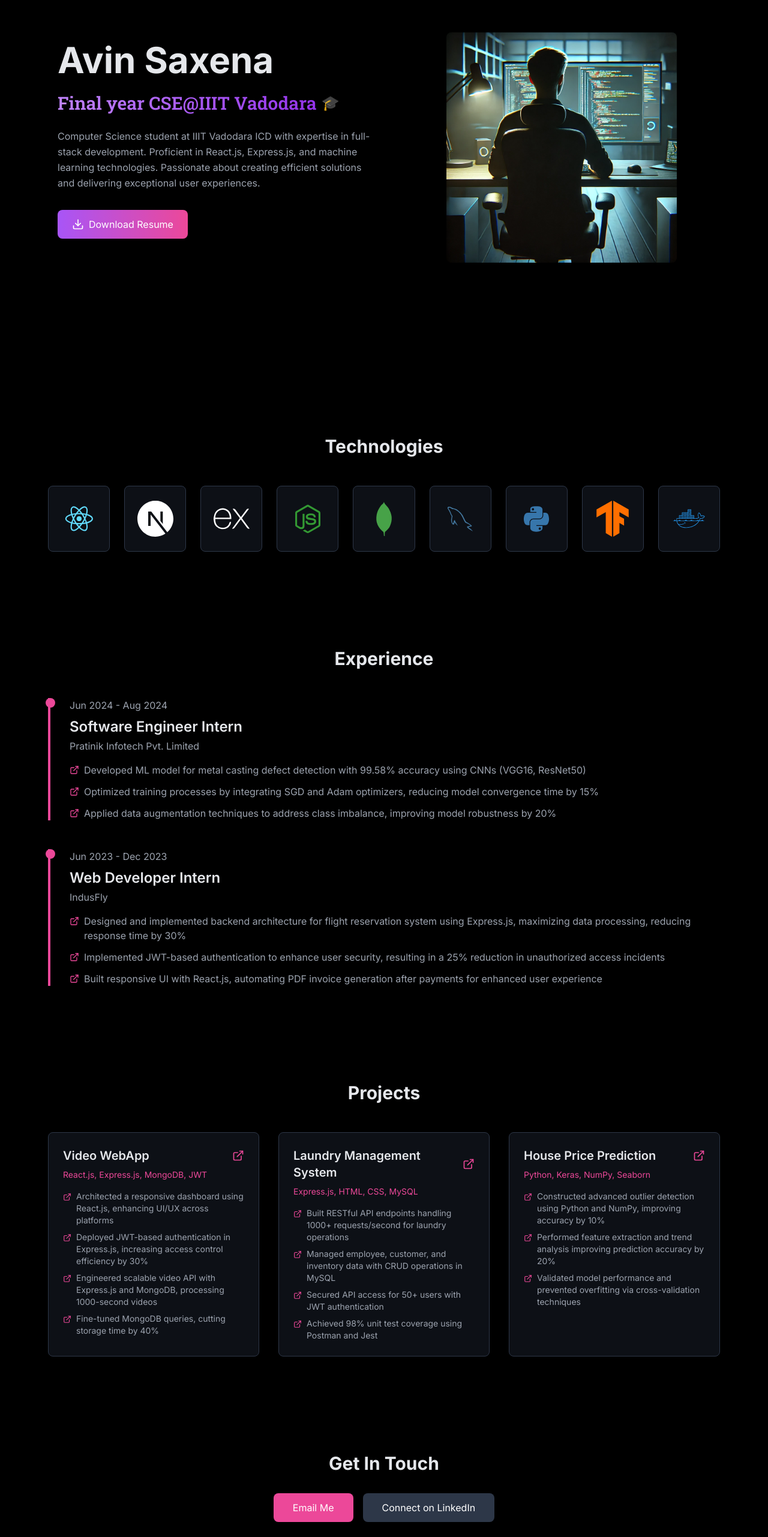
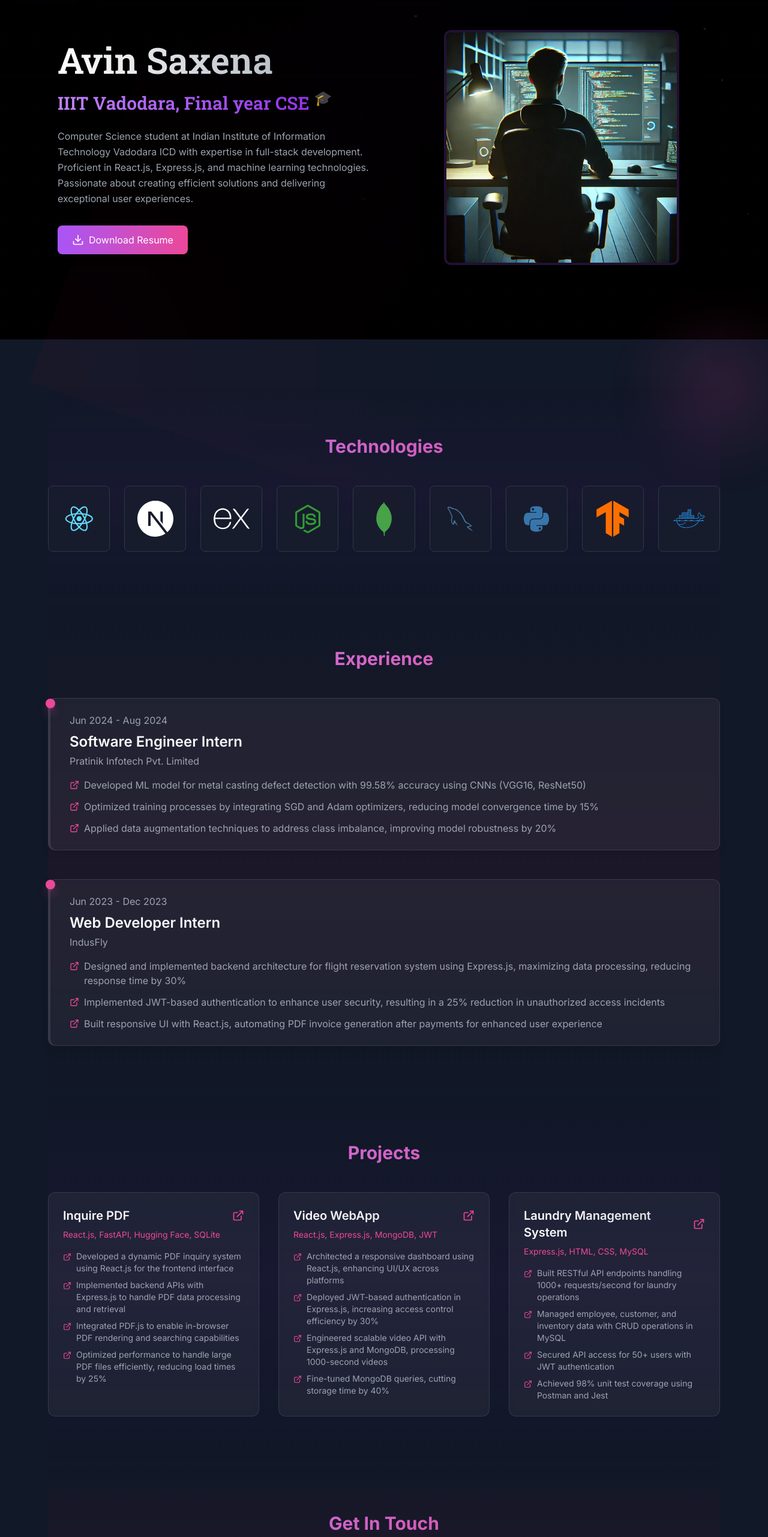
Before and after one commit to Avin-saxena/PortFolio, a React (Create React App) app: page / in a window 1280 px wide. Shown: the part 234-2797 px from the top of the page at 60% size. Built offline with nearby package versions, Linux system fonts and the light colour scheme.

Commit message:
updated portfolio

```diff
--- a/src/App.css
+++ b/src/App.css
@@ -49,3 +49,7 @@ html {
   opacity: 0;
   transition: opacity 0.3s ease;
 }
+
+.text-shadow {
+  text-shadow: 2px 2px 4px rgba(0, 0, 0, 0.5);
+}
--- a/src/App.js
+++ b/src/App.js
@@ -1,13 +1,9 @@
+import React from 'react';
+import { Github, Linkedin, Mail, ExternalLink, Download, Phone } from 'lucide-react';
+import { motion } from 'framer-motion';
+import profileImage from './assets/Avin..png'; // Corrected file name
+import heroImage from './assets/icon.webp';
 
-
-import React from 'react';
-import { Github, Linkedin, Mail, ExternalLink, Download } from 'lucide-react';
-import { motion } from 'framer-motion';
-import profileImage from './assets/Avin..png'; // Ensure you have this image
-import heroImage from './assets/icon.webp'; // Replace with your image file
-// import resumePDF from './assets/resume.pdf';
-
-// Updated icon imports
 import {
   DiReact,
   DiNodejsSmall,
@@ -18,10 +14,7 @@ import {
 } from 'react-icons/di';
 import { SiNextdotjs, SiExpress, SiTensorflow } from 'react-icons/si';
 
-// Import the TechnologyCard component
 import TechnologyCard from './components/TechnologyCard';
-
-
 
 const App = () => {
   const technologies = [
@@ -61,6 +54,17 @@ const App = () => {
 
   const projects = [
     {
+      title: 'Inquire PDF',
+      tech: 'React.js, FastAPI, Hugging Face, SQLite',
+      description: [
+        'Developed a dynamic PDF inquiry system using React.js for the frontend interface',
+        'Implemented backend APIs with Express.js to handle PDF data processing and retrieval',
+        'Integrated PDF.js to enable in-browser PDF rendering and searching capabilities',
+        'Optimized performance to handle large PDF files efficiently, reducing load times by 25%',
+      ],
+      link: 'https://github.com/Avin-saxena/inquire-pdf',
+    },
+    {
       title: 'Video WebApp',
       tech: 'React.js, Express.js, MongoDB, JWT',
       description: [
@@ -82,42 +86,77 @@ const App = () => {
       ],
       link: 'https://github.com/Avin-saxena/laundry-management-system',
     },
-    {
-      title: 'House Price Prediction',
-      tech: 'Python, Keras, NumPy, Seaborn',
-      description: [
-        'Constructed advanced outlier detection using Python and NumPy, improving accuracy by 10%',
-        'Performed feature extraction and trend analysis improving prediction accuracy by 20%',
-        'Validated model performance and prevented overfitting via cross-validation techniques',
-      ],
-      link: 'https://github.com/Avin-saxena/house_price_prediction',
-    },
+    // Replaced "House Price Prediction" with "Inquire PDF"
+
   ];
 
   return (
-    <div className="min-h-screen bg-black bg-pattern text-gray-200 font-sans">
-      {/* Header */}
-      <header className="fixed top-0 w-full bg-black/70 backdrop-blur-md z-50 shadow-custom-dark">
+    <div className="min-h-screen text-gray-200 font-sans relative overflow-hidden">
+      {/* Animated gradient background */}
+      <div className="fixed inset-0 bg-black pointer-events-none">
+        {/* Animated gradient overlay */}
+        <div
+          className="absolute inset-0 opacity-30"
+          style={{
+            backgroundImage: `
+              radial-gradient(circle at 50% 50%, rgba(128, 0, 128, 0.1) 0%, transparent 50%),
+              radial-gradient(circle at 0% 0%, rgba(0, 0, 255, 0.1) 0%, transparent 50%),
+              radial-gradient(circle at 100% 100%, rgba(255, 0, 128, 0.1) 0%, transparent 50%)
+            `,
+            animation: 'gradient-rotation 20s linear infinite',
+          }}
+        />
+
+        {/* Grid pattern */}
+        <div
+          className="absolute inset-0 opacity-20"
+          style={{
+            backgroundImage: `
+              linear-gradient(to right, rgba(255, 255, 255, 0.05) 1px, transparent 1px),
+              linear-gradient(to bottom, rgba(255, 255, 255, 0.05) 1px, transparent 1px)
+            `,
+            backgroundSize: '60px 60px'
+          }}
+        />
+
+        {/* Floating particles effect */}
+        <div className="absolute inset-0">
+          {Array.from({ length: 10 }).map((_, i) => (
+            <div
+              key={i}
+              className="absolute rounded-full bg-white/10"
+              style={{
+                width: Math.random() * 4 + 1 + 'px',
+                height: Math.random() * 4 + 1 + 'px',
+                left: Math.random() * 100 + '%',
+                top: Math.random() * 100 + '%',
+                animation: `float-${i} ${Math.random() * 10 + 10}s linear infinite`,
+              }}
+            />
+          ))}
+        </div>
+      </div>
+
+      {/* Header with glass morphism */}
+      <header className="fixed top-0 w-full bg-black/40 backdrop-blur-md z-50 border-b border-white/10">
         <div className="max-w-6xl mx-auto px-4 py-4 flex justify-between items-center">
-          {/* Left Side: Profile Picture and AS */}
           <div className="flex items-center space-x-2">
             <motion.img
               src={profileImage}
               alt="Avin Saxena"
-              className="w-10 h-10 rounded-full"
+              className="w-10 h-10 rounded-full ring-2 ring-purple-500/20"
               initial={{ opacity: 0, scale: 0.8 }}
               animate={{ opacity: 1, scale: 1 }}
               transition={{ duration: 0.5 }}
             />
-            <h1 className="text-2xl font-bold tracking-wider">AS</h1>
+            <h1 className="text-2xl font-bold tracking-wider bg-clip-text text-transparent bg-gradient-to-r from-purple-400 to-pink-500">AS</h1>
           </div>
-          {/* Right Side: Social Icons */}
           <div className="flex space-x-4">
             <a
               href="https://github.com/Avin-saxena"
               target="_blank"
               rel="noopener noreferrer"
-              className="text-gray-400 hover:text-pink-500 transition-colors"
+              className="text-gray-400 hover:text-pink-500 transition-all duration-300 transform hover:scale-110"
               aria-label="GitHub"
             >
               <Github size={24} />
@@ -126,14 +165,14 @@ const App = () => {
               href="https://www.linkedin.com/in/avin-saxena-384616237/"
               target="_blank"
               rel="noopener noreferrer"
-              className="text-gray-400 hover:text-pink-500 transition-colors"
+              className="text-gray-400 hover:text-pink-500 transition-all duration-300 transform hover:scale-110"
               aria-label="LinkedIn"
             >
               <Linkedin size={24} />
             </a>
             <a
               href="mailto:avin12121111@gmail.com"
-              className="text-gray-400 hover:text-pink-500 transition-colors"
+              className="text-gray-400 hover:text-pink-500 transition-all duration-300 transform hover:scale-110"
               aria-label="Email"
             >
               <Mail size={24} />
@@ -142,73 +181,88 @@ const App = () => {
         </div>
       </header>
 
-      {/* Main Content */}
-      <main className="pt-20 max-w-6xl mx-auto px-4">
-        {/* Hero Section */}
-        <section className="min-h-screen flex flex-col justify-center">
+      <main className="relative z-10 pt-20 max-w-6xl mx-auto px-4">
+        {/* Hero Section with enhanced styling */}
+        <section className="min-h-screen flex flex-col justify-center relative">
+          <div className="absolute -top-20 -left-20 w-40 h-40 bg-purple-500/20 rounded-full blur-3xl animate-pulse" />
+          <div className="absolute -bottom-20 -right-20 w-40 h-40 bg-pink-500/20 rounded-full blur-3xl animate-pulse" />
+
           <motion.div
             className="flex flex-col md:flex-row items-start gap-12"
             initial={{ opacity: 0, y: 20 }}
             animate={{ opacity: 1, y: 0 }}
             transition={{ duration: 0.5 }}
           >
-            {/* Text Content */}
+            {/* Removed the box around the name by adjusting the container */}
             <div className="md:w-1/2 mt-4 ml-4">
-              <h1 className="text-5xl md:text-6xl font-bold mb-6">
+              <motion.h1
+                className="text-5xl md:text-6xl font-serif font-semibold mb-6 bg-clip-text text-transparent bg-gradient-to-r from-white to-gray-400"
+                initial={{ opacity: 0, y: -20 }}
+                animate={{ opacity: 1, y: 0 }}
+                transition={{ duration: 0.6 }}
+              >
                 Avin Saxena
-              </h1>
+              </motion.h1>
               <div className="flex items-center gap-2 mb-6">
                 <h2 className="text-2xl md:text-3xl bg-gradient-to-r from-purple-400 to-purple-600 text-transparent bg-clip-text font-semibold font-serif">
-                  Final year CSE@IIIT Vadodara
+                  IIIT Vadodara, Final year CSE
                 </h2>
-                <span className="text-2xl">🎓</span>
+                <span className="text-2xl animate-bounce">🎓</span>
               </div>
-              <p className="text-gray-400 leading-relaxed mb-8">
-                Computer Science student at IIIT Vadodara ICD with expertise in
+              <motion.p
+                className="text-gray-400 leading-relaxed mb-8"
+                initial={{ opacity: 0 }}
+                animate={{ opacity: 1 }}
+                transition={{ delay: 0.3, duration: 0.6 }}
+              >
+                Computer Science student at Indian Institute of Information Technology Vadodara ICD with expertise in
                 full-stack development. Proficient in React.js, Express.js, and
                 machine learning technologies. Passionate about creating
                 efficient solutions and delivering exceptional user experiences.
-              </p>
+              </motion.p>
               {/* Resume Download Button */}
               <motion.a
-  href="/Avin_Saxena_Resume.pdf"  // Updated path to match your file name
+                href="/Avin_Saxena_Resume.pdf" // Ensure the PDF is in the public folder
                 download="Avin_Saxena_Resume.pdf"
                 className="inline-flex items-center px-6 py-3 bg-gradient-to-r from-purple-500 to-pink-500 text-white rounded-lg
                           shadow-lg hover:from-purple-600 hover:to-pink-600 transition-all duration-300
-            transform hover:scale-105 active:scale-95"
+                          transform hover:scale-105 active:scale-95 hover:shadow-pink-500/25 focus:outline-none focus:ring-2 focus:ring-pink-500 focus:ring-opacity-50"
                 whileHover={{ scale: 1.05 }}
                 whileTap={{ scale: 0.95 }}
                 initial={{ opacity: 0 }}
                 animate={{ opacity: 1 }}
                 transition={{ delay: 0.5 }}
+                aria-label="Download Resume"
               >
                 <Download className="w-5 h-5 mr-2" />
                 <span className="font-medium">Download Resume</span>
               </motion.a>
             </div>
-            {/* Enlarged Image on the Right */}
             <div className="md:w-1/2 flex justify-center">
               <motion.img
                 src={heroImage}
                 alt="Avin Saxena"
-                className="w-96 h-96 md:w-96 md:h-96 rounded-lg shadow-2xl object-cover"
+                className="w-96 h-96 md:w-96 md:h-96 rounded-lg shadow-2xl object-cover ring-4 ring-purple-500/20 hover:ring-pink-500/20 transition-all duration-300"
                 initial={{ opacity: 0, scale: 0.8 }}
                 whileInView={{ opacity: 1, scale: 1 }}
                 transition={{ duration: 0.5 }}
                 viewport={{ once: true }}
+                loading="lazy"
               />
             </div>
           </motion.div>
         </section>
-        {/* Technologies Section */}
+
+        {/* Technologies Section with enhanced cards */}
         <motion.section
-          className="py-20"
+          className="py-20 relative"
           initial={{ opacity: 0 }}
           whileInView={{ opacity: 1 }}
           viewport={{ once: false, amount: 0.2 }}
           transition={{ duration: 0.5 }}
         >
-          <h2 className="text-3xl font-bold mb-12 text-center">
+          <div className="absolute inset-0 bg-gradient-to-b from-transparent via-purple-900/10 to-transparent" />
+          <h2 className="text-3xl font-bold mb-12 text-center bg-clip-text text-transparent bg-gradient-to-r from-purple-400 to-pink-500">
             Technologies
           </h2>
           <div className="grid grid-cols-3 sm:grid-cols-5 md:grid-cols-9 gap-6">
@@ -224,30 +278,32 @@ const App = () => {
           </div>
         </motion.section>
 
-        {/* Experience Section */}
+        {/* Experience Section with enhanced timeline */}
         <motion.section
-          className="py-20"
+          className="py-20 relative"
           initial={{ opacity: 0 }}
           whileInView={{ opacity: 1 }}
           viewport={{ once: false, amount: 0.2 }}
           transition={{ duration: 0.5 }}
         >
-          <h2 className="text-3xl font-bold mb-12 text-center">
+          <div className="absolute inset-0 bg-gradient-to-b from-transparent via-pink-900/10 to-transparent" />
+          <h2 className="text-3xl font-bold mb-12 text-center bg-clip-text text-transparent bg-gradient-to-r from-purple-400 to-pink-500">
             Experience
           </h2>
           <div className="space-y-12">
             {experience.map((exp, index) => (
               <motion.div
                 key={index}
-                className="border-l-4 border-pink-500 pl-8 relative"
+                className="border-l-4 border-pink-500 pl-8 relative p-6 rounded-xl bg-white/5 backdrop-blur-sm border border-white/10 shadow-lg hover:shadow-pink-500/10 transition-all duration-300"
                 initial={{ opacity: 0, x: -50 }}
                 whileInView={{ opacity: 1, x: 0 }}
                 viewport={{ once: false, amount: 0.3 }}
                 transition={{ delay: index * 0.2, duration: 0.5 }}
               >
-                <div className="absolute -left-2 top-0 w-4 h-4 bg-pink-500 rounded-full"></div>
+                <div className="absolute -left-2 top-0 w-4 h-4
+                bg-pink-500 rounded-full shadow-lg shadow-pink-500/50"></div>
                 <p className="text-gray-400 mb-2">{exp.period}</p>
-                <h3 className="text-2xl font-semibold mb-1">{exp.role}</h3>
+                <h3 className="text-2xl font-semibold mb-1 bg-clip-text text-transparent bg-gradient-to-r from-white to-gray-300">{exp.role}</h3>
                 <p className="text-gray-400 mb-4">{exp.company}</p>
                 <ul className="space-y-3">
                   {exp.achievements.map((achievement, i) => (
@@ -265,8 +321,9 @@ const App = () => {
                       <ExternalLink
                         size={16}
                         className="mt-1 flex-shrink-0 text-pink-500"
+                        aria-hidden="true"
                       />
-                      <span>{achievement}</span>
+                      <span className="hover:text-gray-300 transition-colors duration-300">{achievement}</span>
                     </motion.li>
                   ))}
                 </ul>
@@ -275,34 +332,37 @@ const App = () => {
           </div>
         </motion.section>
 
-        {/* Projects Section */}
+        {/* Projects Section with enhanced cards */}
         <motion.section
-          className="py-20"
+          className="py-20 relative"
           initial={{ opacity: 0 }}
           whileInView={{ opacity: 1 }}
           viewport={{ once: false, amount: 0.2 }}
           transition={{ duration: 0.5 }}
         >
-          <h2 className="text-3xl font-bold mb-12 text-center">Projects</h2>
+          <div className="absolute inset-0 bg-gradient-to-b from-transparent via-purple-900/10 to-transparent" />
+          <h2 className="text-3xl font-bold mb-12 text-center bg-clip-text text-transparent bg-gradient-to-r from-purple-400 to-pink-500">
+            Projects
+          </h2>
           <div className="grid md:grid-cols-2 lg:grid-cols-3 gap-8">
             {projects.map((project, index) => (
               <motion.div
                 key={index}
-                className="bg-gray-900/50 rounded-lg p-6 border border-gray-800 hover:bg-gray-800 transition-colors"
+                className="bg-white/5 backdrop-blur-sm rounded-xl p-6 border border-white/10 hover:bg-white/10 transition-all duration-300 hover:shadow-xl hover:shadow-purple-500/10 group"
                 initial={{ opacity: 0, y: 20 }}
                 whileInView={{ opacity: 1, y: 0 }}
                 viewport={{ once: false, amount: 0.3 }}
                 transition={{ delay: index * 0.1, duration: 0.5 }}
                 whileHover={{ y: -5 }}
               >
-                <h3 className="text-xl font-semibold mb-2 flex items-center justify-between">
+                <h3 className="text-xl font-semibold mb-2 flex items-center justify-between bg-clip-text text-transparent bg-gradient-to-r from-white to-gray-300">
                   {project.title}
                   {project.link && (
                     <a
                       href={project.link}
                       target="_blank"
                       rel="noopener noreferrer"
-                      className="text-pink-500 hover:text-pink-400 transition-colors"
+                      className="text-pink-500 hover:text-pink-400 transition-colors transform hover:scale-110 duration-300"
                       aria-label={`View ${project.title}`}
                     >
                       <ExternalLink size={20} />
@@ -314,11 +374,12 @@ const App = () => {
                   {project.description.map((item, i) => (
                     <li
                       key={i}
-                      className="flex items-start gap-2 text-gray-400 text-sm"
+                      className="flex items-start gap-2 text-gray-400 text-sm group-hover:text-gray-300 transition-colors duration-300"
                     >
                       <ExternalLink
                         size={14}
                         className="mt-1 flex-shrink-0 text-pink-500"
+                        aria-hidden="true"
                       />
                       <span>{item}</span>
                     </li>
@@ -329,34 +390,47 @@ const App = () => {
           </div>
         </motion.section>
 
-        {/* Contact Section */}
+        {/* Contact Section with enhanced buttons */}
         <motion.section
-          className="py-20"
+          className="py-20 relative"
           initial={{ opacity: 0 }}
           whileInView={{ opacity: 1 }}
           viewport={{ once: false, amount: 0.2 }}
           transition={{ duration: 0.5 }}
         >
+          <div className="absolute inset-0 bg-gradient-to-b from-transparent via-pink-900/10 to-transparent" />
           <div className="text-center">
-            <h2 className="text-3xl font-bold mb-8">Get In Touch</h2>
+            <h2 className="text-3xl font-bold mb-8 bg-clip-text text-transparent bg-gradient-to-r from-purple-400 to-pink-500">
+              Get In Touch
+            </h2>
             <div className="flex flex-col sm:flex-row justify-center gap-4">
+             {/* Phone Number Button */}
       <motion.a
-                href="mailto:avin12121111@gmail.com"
-                className="bg-pink-500 text-white px-8 py-3 rounded-lg hover:bg-pink-600 transition-colors"
+        href="tel:+919327109849"
+        className="inline-flex items-center px-8 py-3 bg-gradient-to-r from-purple-500 to-pink-500 text-white rounded-lg
+                  shadow-lg hover:from-purple-600 hover:to-pink-600 transition-all duration-300
+                  transform hover:scale-105 active:scale-95 hover:shadow-pink-500/25 focus:outline-none focus:ring-2 focus:ring-pink-500 focus:ring-opacity-50"
         whileHover={{ scale: 1.05 }}
         whileTap={{ scale: 0.95 }}
         transition={{ duration: 0.3 }}
+        aria-label="Call +91-9327109849"
       >
-                Email Me
+        <Phone className="w-5 h-5 mr-2" />
+        <span className="font-medium">+91-9327109849</span>
       </motion.a>
+
+              {/* Connect on LinkedIn Button */}
               <motion.a
                 href="https://www.linkedin.com/in/avin-saxena-384616237/"
                 target="_blank"
                 rel="noopener noreferrer"
-                className="bg-gray-800 text-white px-8 py-3 rounded-lg hover:bg-gray-700 transition-colors"
+                className="bg-white/10 backdrop-blur-sm text-white px-8 py-3 rounded-lg
+                          hover:bg-white/20 transition-all duration-300 shadow-lg border border-white/10
+                          hover:shadow-purple-500/25 focus:outline-none focus:ring-2 focus:ring-purple-500 focus:ring-opacity-50"
                 whileHover={{ scale: 1.05 }}
                 whileTap={{ scale: 0.95 }}
                 transition={{ duration: 0.3 }}
+                aria-label="Connect on LinkedIn"
               >
                 Connect on LinkedIn
               </motion.a>
@@ -365,20 +439,45 @@ const App = () => {
         </motion.section>
       </main>
 
-        {/* Footer */}
-        <footer className="bg-black/80 backdrop-blur-md py-6">
+      {/* Enhanced Footer */}
+      <footer className="relative z-10 bg-black/40 backdrop-blur-md py-6 border-t border-white/10">
         <div className="max-w-6xl mx-auto px-4 text-center text-gray-400">
           <p>
             Contact:{" "}
             <a
               href="mailto:avin12121111@gmail.com"
-              className="underline hover:text-pink-500 transition-colors"
+              className="underline hover:text-pink-500 transition-colors duration-300"
             >
               avin12121111@gmail.com
             </a>
           </p>
         </div>
       </footer>
+
+      {/* Global animations */}
+      <style jsx global>{`
+        @keyframes gradient-rotation {
+          0% { transform: rotate(0deg); }
+          100% { transform: rotate(360deg); }
+        }
+
+        ${Array.from({ length: 10 }).map((_, i) => `
+          @keyframes float-${i} {
+            0%, 100% {
+              transform: translate(0, 0);
+            }
+            25% {
+              transform: translate(${Math.random() * 50 - 25}px, ${Math.random() * 50 - 25}px);
+            }
+            50% {
+              transform: translate(${Math.random() * 50 - 25}px, ${Math.random() * 50 - 25}px);
+            }
+            75% {
+              transform: translate(${Math.random() * 50 - 25}px, ${Math.random() * 50 - 25}px);
+            }
+          }
+        `).join('\n')}
+      `}</style>
     </div>
   );
 };
```
Lines whose indentation alone changed are shown as unchanged.
